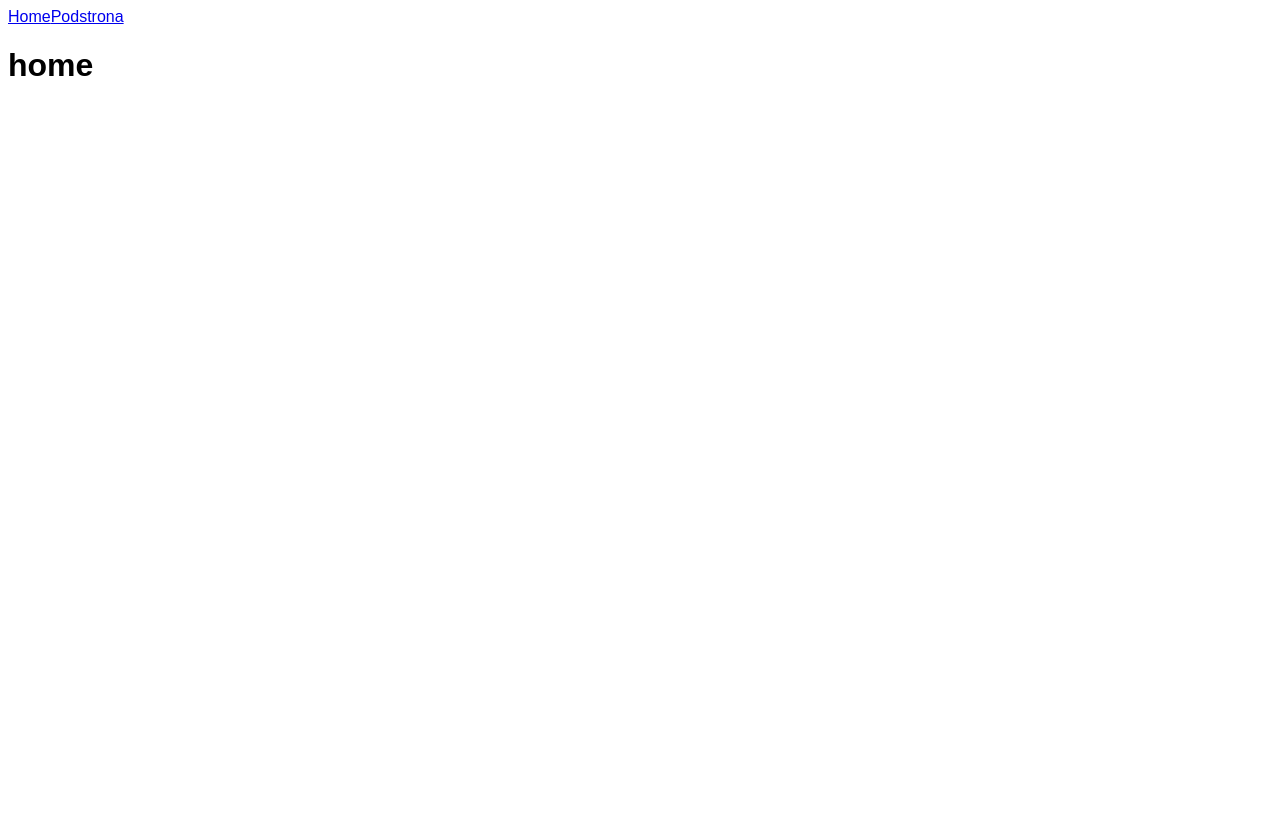
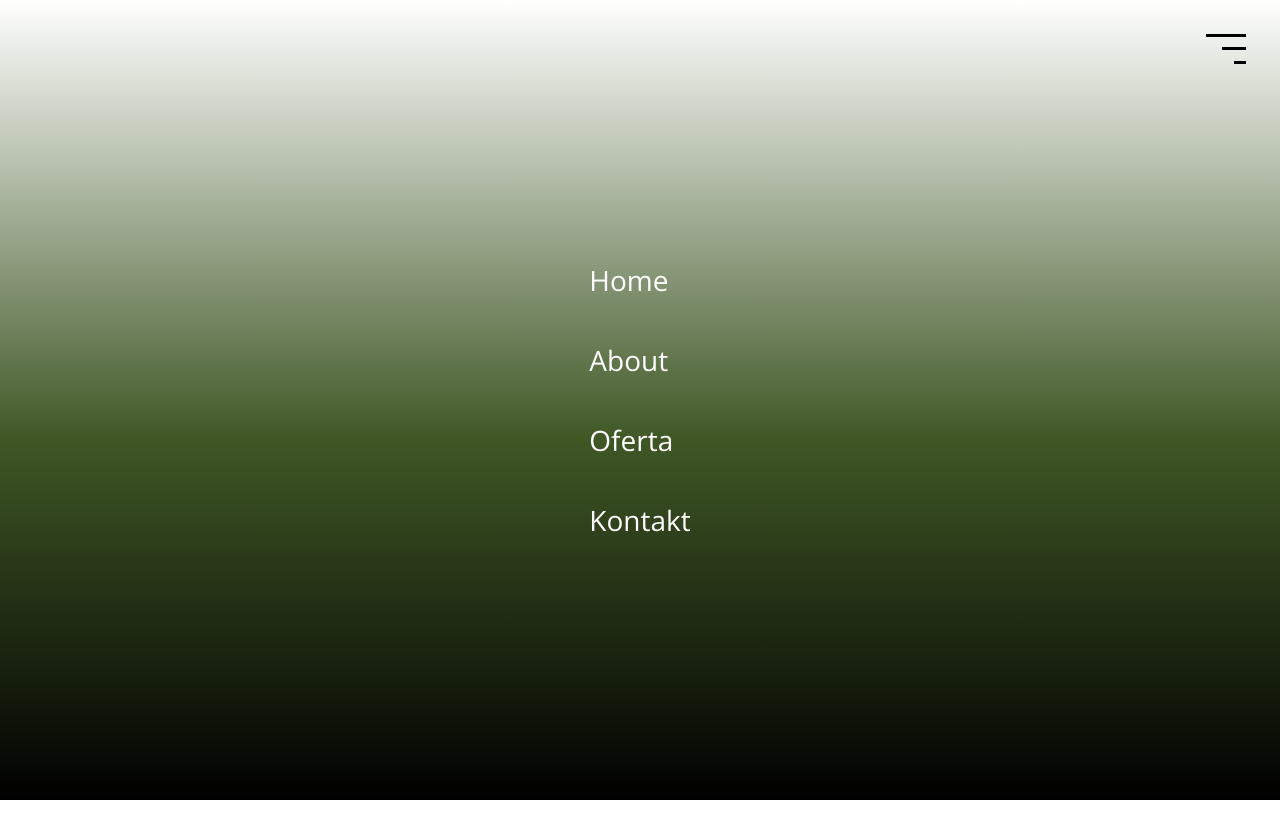
Before and after one commit to Zielsone/Forest, a website: page index.html in a window 1280 px wide. Before the commit the page ends 800 px from the top, so only its background shows below. Drawn offline with nearby package versions, Linux system fonts and the light colour scheme.

Commit message:
Creation of header and nav sections

```diff
--- a/index.html
+++ b/index.html
@@ -1,17 +1,49 @@
 <!DOCTYPE html>
-<html lang="en">
+<html lang="pl">
   <head>
     <meta charset="UTF-8" />
     <meta name="viewport" content="width=device-width, initial-scale=1.0" />
-    <title>Document</title>
+    <title>Forest Group</title>
     <link rel="stylesheet" href="../dist/css/main.min.css" />
+<link rel="preconnect" href="https://fonts.gstatic.com" crossorigin />
+<link
+  href="https://fonts.googleapis.com/css2?family=Open+Sans:wght@300;700&display=swap"
+  rel="stylesheet" />
 
   </head>
+
   <body>
-    <nav><a href="index.html">Home</a><a href="page.html">Podstrona</a></nav>
+    <nav class="nav">
+  <div class="nav__items">
+    <a href="#home" class="nav__item">Home</a>
+    <a href="#about" class="nav__item">About</a>
+    <a href="#offers" class="nav__item">Oferta</a>
+    <a href="#contact" class="nav__item">Kontakt</a>
+  </div>
+</nav>
 
-    <h1>home</h1>
+
+    <header class="header section">
+      <div class="header__shadow"></div>
+      <h1 class="header__heading">Forest Group</h1>
+      <h2 class="header__text">Najpiękniejszy park w Twojej okolicy!</h2>
+    </header>
+
+    <button class="burger-btn">
+  <div class="burger-btn__box">
+    <div class="burger-btn__bars"></div>
+  </div>
+</button>
+
+
+    <footer class="footer">
+  <p>&copy; <span class="footer__year"></span> Forest Group Company Ltd.</p>
+</footer>
+
 
     <script src="../dist/js/main.min.js"></script>
+    <script
+      src="https://kit.fontawesome.com/1eb19ae372.js"
+      crossorigin="anonymous"></script>
   </body>
 </html>
--- /dev/null
+++ b/src/sass/_colors.scss
@@ -0,0 +1,10 @@
+$main-color: white;
+$sec-color: black;
+$third-color: rgb(90, 82, 82);
+
+$green-gradient: linear-gradient(
+  0deg,
+  rgba(0, 0, 0, 1) 0%,
+  rgba(63, 87, 37, 1) 45%,
+  rgba(255, 255, 255, 1) 100%
+);
--- /dev/null
+++ b/src/sass/_components.scss
@@ -0,0 +1,66 @@
+@use "../sass/colors" as *;
+
+// BURGER BTN
+.burger-btn {
+  position: fixed;
+  top: 20px;
+  right: 20px;
+  padding: 1em;
+  background: none;
+  border: 1px solid transparent;
+  cursor: pointer;
+  z-index: 1000;
+
+  &:focus {
+    outline: none;
+    border: 1px solid rgba(255, 255, 255, 0.5);
+    border-radius: 8px;
+  }
+
+  &:hover {
+    .burger-btn__bars::after,
+    .burger-btn__bars::before {
+      width: 100%;
+    }
+  }
+
+  &__box {
+    position: relative;
+    width: 40px;
+    height: 30px;
+  }
+
+  &__bars,
+  &__bars::after,
+  &__bars::before {
+    position: absolute;
+    right: 0;
+    height: 3px;
+    content: "";
+    background-color: $sec-color;
+    transition: width 0.3s;
+  }
+
+  &__bars {
+    width: 100%;
+
+    &::after {
+      top: 13px;
+      width: 60%;
+    }
+
+    &::before {
+      top: 27px;
+      width: 30%;
+      transition-delay: 0.1s;
+    }
+  }
+}
+
+//WRAPPER
+
+.wrapper {
+  margin: 0 auto;
+  width: 100%;
+  max-width: 1200px;
+}
--- /dev/null
+++ b/src/sass/_mixins.scss
@@ -0,0 +1,7 @@
+@mixin heroImages($bgImg) {
+  background-image: url($bgImg);
+  background-size: cover;
+  background-repeat: no-repeat;
+  background-position: center;
+  background-attachment: fixed;
+}
--- a/src/sass/main.scss
+++ b/src/sass/main.scss
@@ -1,3 +1,109 @@
+@use "../sass/animations" as *;
+@use "../sass/colors" as *;
+@use "../sass/components" as *;
+@use "../sass/mixins" as *;
+
+*,
+*::before,
+*::after {
+  box-sizing: border-box;
+  margin: 0;
+  padding: 0;
+}
+
+html {
+  font-size: 62.5%;
+  scroll-behavior: smooth;
+}
+
 body {
-  font-family: sans-serif;
+  font-family: "Open Sans", sans-serif;
+  font-size: 1.6rem;
 }
+
+//---------------------NAVIGATION--------------------
+
+.nav {
+  position: fixed;
+  top: 0;
+  display: flex;
+  justify-content: center;
+  align-items: center;
+  height: 100vh;
+  width: 100%;
+  background-image: $green-gradient;
+  z-index: 100;
+
+  &__item {
+    position: relative;
+    display: block;
+    margin: 0.5em 2em;
+    padding: 0.5em 2em;
+    font-size: 2.8rem;
+    color: $main-color;
+    text-decoration: none;
+
+    &::before {
+      position: absolute;
+      top: 0;
+      left: 0;
+      width: 3px;
+      height: 100%;
+      transform: scaleY(0);
+      background-color: $main-color;
+      transition: transform 0.3s;
+      content: "";
+    }
+
+    &:hover::before {
+      transform: scaleY(1);
+    }
+  }
+}
+
+//---------------------HEADER------------------------
+
+.header {
+  position: relative;
+  display: flex;
+  justify-content: center;
+  align-items: center;
+  flex-direction: column;
+  padding: 6em;
+  height: 60vh;
+  text-align: justify;
+  text-justify: inter-word;
+  color: $main-color;
+  overflow: hidden;
+  @include heroImages("/dist/img/jungle-1807476_1280.jpg");
+  background-size: 117% 140%;
+  background-position: 70% 116%;
+  z-index: -10;
+
+  &::before {
+    position: absolute;
+    width: 100%;
+    height: 100%;
+    background-color: rgba(0, 0, 0, 0.6);
+    content: "";
+  }
+
+  &__heading {
+    width: 100%;
+    font-weight: 400;
+    font-size: 3.5rem;
+    z-index: 10;
+  }
+
+  &__text {
+    width: 100%;
+    font-size: 5rem;
+    z-index: 10;
+  }
+}
+
+//---------------------FOOTER------------------------
+
+.footer {
+  height: 100vh;
+}
```
Also changed, not shown: page.html (+12 -1 lines), dist/css/main.min.css, src/sass/_animations.scss (added), 5 other files.
